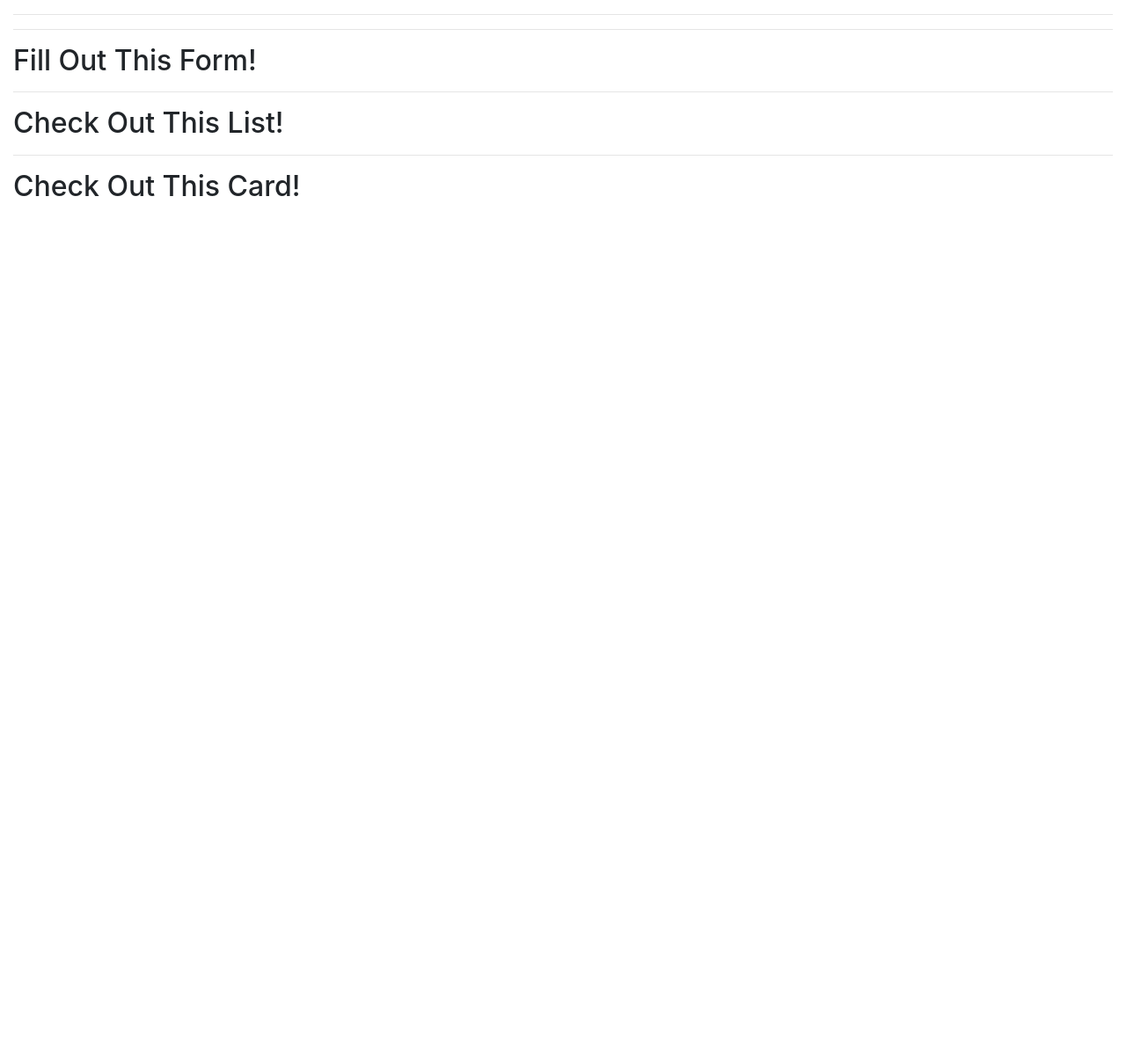
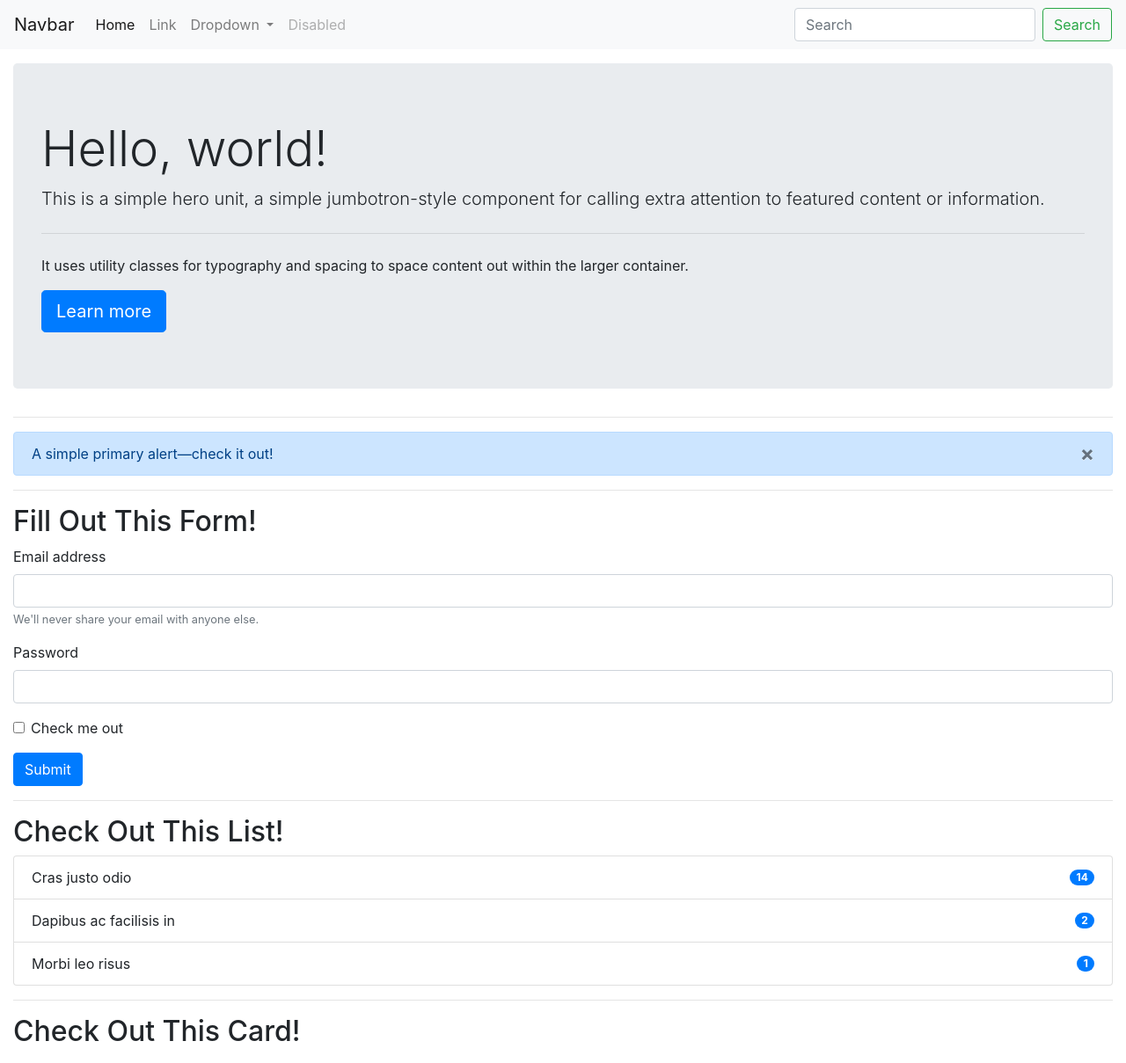
Before and after one commit to BondT1/Week5Activity12, a plain HTML site: page Unsolved/index.html in a window 1280 px wide. Shown: the whole page at 88% size. Before the commit the page ends 800 px from the top, so only its background shows below. Drawn offline with nearby package versions, Linux system fonts and the light colour scheme.

Commit message:
partially complete

```diff
--- a/Unsolved/index.html
+++ b/Unsolved/index.html
@@ -12,16 +12,66 @@
 
 <body>
 
-  <!-- Add a navbar here -->
-  <!-- https://getbootstrap.com/docs/4.5/components/navbar/ -->
+  <nav class="navbar navbar-expand-lg navbar-light bg-light">
+    <a class="navbar-brand" href="#">Navbar</a>
+    <button class="navbar-toggler" type="button" data-toggle="collapse" data-target="#navbarSupportedContent" aria-controls="navbarSupportedContent" aria-expanded="false" aria-label="Toggle navigation">
+      <span class="navbar-toggler-icon"></span>
+    </button>
+
+    <div class="collapse navbar-collapse" id="navbarSupportedContent">
+      <ul class="navbar-nav mr-auto">
+        <li class="nav-item active">
+          <a class="nav-link" href="#">Home <span class="sr-only">(current)</span></a>
+        </li>
+        <li class="nav-item">
+          <a class="nav-link" href="#">Link</a>
+        </li>
+        <li class="nav-item dropdown">
+          <a class="nav-link dropdown-toggle" href="#" id="navbarDropdown" role="button" data-toggle="dropdown" aria-haspopup="true" aria-expanded="false">
+            Dropdown
+          </a>
+          <div class="dropdown-menu" aria-labelledby="navbarDropdown">
+            <a class="dropdown-item" href="#">Action</a>
+            <a class="dropdown-item" href="#">Another action</a>
+            <div class="dropdown-divider"></div>
+            <a class="dropdown-item" href="#">Something else here</a>
+          </div>
+        </li>
+        <li class="nav-item">
+          <a class="nav-link disabled" href="#" tabindex="-1" aria-disabled="true">Disabled</a>
+        </li>
+      </ul>
+      <form class="form-inline my-2 my-lg-0">
+        <input class="form-control mr-sm-2" type="search" placeholder="Search" aria-label="Search">
+        <button class="btn btn-outline-success my-2 my-sm-0" type="submit">Search</button>
+      </form>
+    </div>
+  </nav>
 
 
   <!-- create page margins -->
   <main class="container-fluid my-3">
+
+    <div class="jumbotron">
+      <h1 class="display-4">Hello, world!</h1>
+      <p class="lead">This is a simple hero unit, a simple jumbotron-style component for calling extra attention to featured content or information.</p>
+      <hr class="my-4">
+      <p>It uses utility classes for typography and spacing to space content out within the larger container.</p>
+      <a class="btn btn-primary btn-lg" href="#" role="button">Learn more</a>
+    </div>
     <!-- Add a jumbotron here -->
     <!-- https://getbootstrap.com/docs/4.5/components/jumbotron/ -->
 
     <hr />
+
+    <div class="alert alert-primary" role="alert">
+      A simple primary alert—check it out!
+      <button type="button" class="close" data-dismiss="alert" aria-label="Close">
+        <span aria-hidden="true">&times;</span>
+      </button>
+    </div>
+    </div>
+
 
     <!-- Add a dismissible alert here -->
     <!-- https://getbootstrap.com/docs/4.5/components/alerts/ -->
@@ -29,6 +79,22 @@
     <hr />
 
     <h2>Fill Out This Form!</h2>
+    <form>
+      <div class="form-group">
+        <label for="exampleInputEmail1">Email address</label>
+        <input type="email" class="form-control" id="exampleInputEmail1" aria-describedby="emailHelp">
+        <small id="emailHelp" class="form-text text-muted">We'll never share your email with anyone else.</small>
+      </div>
+      <div class="form-group">
+        <label for="exampleInputPassword1">Password</label>
+        <input type="password" class="form-control" id="exampleInputPassword1">
+      </div>
+      <div class="form-group form-check">
+        <input type="checkbox" class="form-check-input" id="exampleCheck1">
+        <label class="form-check-label" for="exampleCheck1">Check me out</label>
+      </div>
+      <button type="submit" class="btn btn-primary">Submit</button>
+    </form>
     <!-- Add a form here -->
     <!-- https://getbootstrap.com/docs/4.5/components/forms/ -->
 
@@ -36,6 +102,20 @@
 
     <h2>Check Out This List!</h2>
     <!-- Add a list with badges here -->
+    <ul class="list-group">
+      <li class="list-group-item d-flex justify-content-between align-items-center">
+        Cras justo odio
+        <span class="badge badge-primary badge-pill">14</span>
+      </li>
+      <li class="list-group-item d-flex justify-content-between align-items-center">
+        Dapibus ac facilisis in
+        <span class="badge badge-primary badge-pill">2</span>
+      </li>
+      <li class="list-group-item d-flex justify-content-between align-items-center">
+        Morbi leo risus
+        <span class="badge badge-primary badge-pill">1</span>
+      </li>
+    </ul>
     <!-- https://getbootstrap.com/docs/4.5/components/list-group -->
 
     <hr />
```
